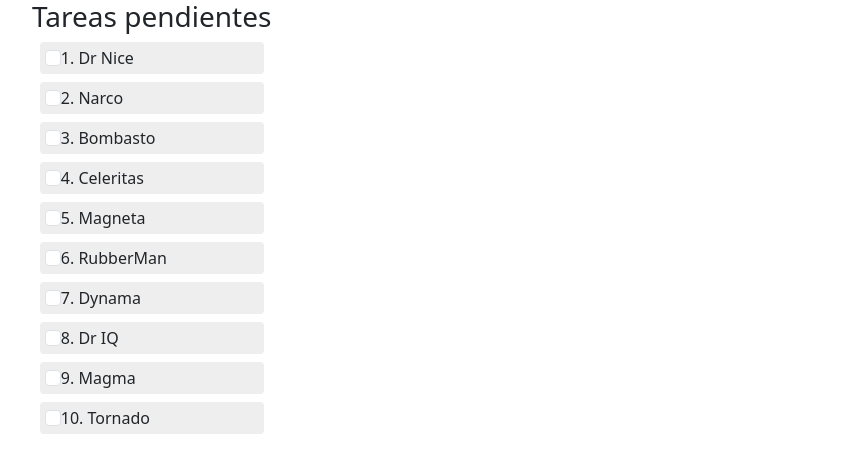
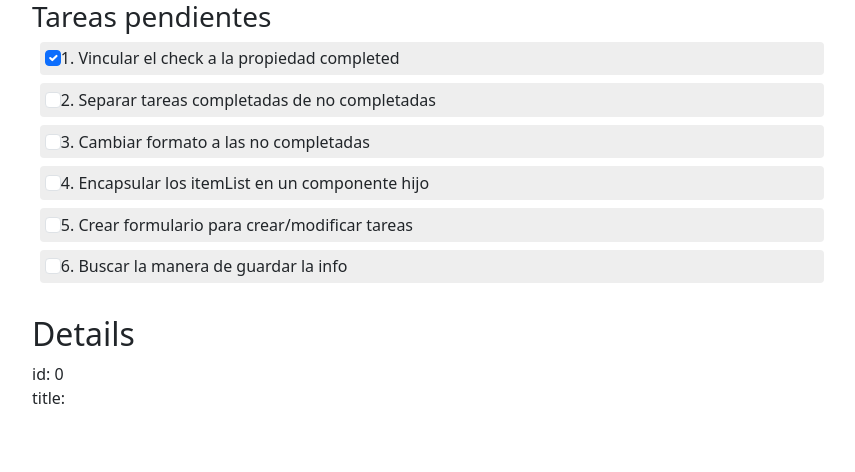
Before and after one commit to AlmaOrco/AlaTasking, an Angular app: page / in a window 1280 px wide. Shown: the top 472 px of the page, without its empty margins (50-905 px from the left). Built offline with nearby package versions, Linux system fonts and the light colour scheme.

Commit message:
Vinculando el check a la propiedad completed

```diff
--- a/src/app/task-list/task-list.component.html
+++ b/src/app/task-list/task-list.component.html
@@ -1,9 +1,22 @@
 <h3>Tareas pendientes</h3>
 <ul class="tasks">
     <li *ngFor="let task of taskList" >
-        <input class="form-check-input" type="checkbox" value="" id="flexCheckDefault">
+        <input class="form-check-input" [checked]="task.completed" type="checkbox" value="" id="flexCheckDefault" (change)="onChange(task)">
         <label class="form-check-label" for="flexCheckDefault">
              {{task.id}}. {{task.title}}
         </label>
     </li>
 </ul>
+
+<div *ngIf="selectedTask">
+
+    <h2>{{selectedTask.title | uppercase}} Details</h2>
+    <div><span>id: </span>{{selectedTask.id}}</div>
+    <div>
+      <label>title:
+        <p>{{selectedTask.title}}</p>
+      </label>
+    </div>
+    <div *ngIf="selectedTask.completed">Completed</div>
+
+</div>
--- a/src/app/task-list/task-list.component.scss
+++ b/src/app/task-list/task-list.component.scss
@@ -3,7 +3,7 @@
     margin: 0 0 2em 0;
     list-style-type: none;
     padding: 0;
-    width: 15em;
+    width: 50em;
   }
   .tasks li {
     cursor: pointer;
@@ -12,7 +12,6 @@
     background-color: #EEE;
     margin: .5em;
     padding: .3em .3em;
-    height: 2em;
     border-radius: 4px;
   }
   .tasks li:hover {
--- a/src/app/task-list/task-list.component.ts
+++ b/src/app/task-list/task-list.component.ts
@@ -1,17 +1,24 @@
-import { NgFor } from '@angular/common';
-import { Component } from '@angular/core';
+import { NgFor, NgIf, UpperCasePipe } from '@angular/common';
+import { Component, NgModule } from '@angular/core';
 import { TASKS } from '../task-mock';
 import { Task } from '../task';
+import { NgModel } from '@angular/forms';
 
 @Component({
   selector: 'app-task-list',
   standalone: true,
-  imports: [NgFor],
+  imports: [NgFor, UpperCasePipe, NgIf],
   templateUrl: './task-list.component.html',
   styleUrl: './task-list.component.scss'
 })
 export class TaskListComponent {
-taskList:Task[] = TASKS;
+  taskList:Task[] = TASKS;
 
+  selectedTask:Task = {id:0, title: ""};
+
+  onChange(task: Task): void {
+    task.completed = !task.completed;
+    this.selectedTask = task;
+  }
 
 }
--- a/src/app/task-mock.ts
+++ b/src/app/task-mock.ts
@@ -1,14 +1,10 @@
 import { Task } from './task';
 
 export const TASKS: Task[] = [
-  { id: 1, title: 'Dr Nice' },
-  { id: 2, title: 'Narco' },
-  { id: 3, title: 'Bombasto' },
-  { id: 4, title: 'Celeritas' },
-  { id: 5, title: 'Magneta' },
-  { id: 6, title: 'RubberMan' },
-  { id: 7, title: 'Dynama' },
-  { id: 8, title: 'Dr IQ' },
-  { id: 9, title: 'Magma' },
-  { id: 10, title: 'Tornado' }
+  { id: 1, title: 'Vincular el check a la propiedad completed', completed: true },
+  { id: 2, title: 'Separar tareas completadas de no completadas' },
+  { id: 3, title: 'Cambiar formato a las no completadas' },
+  { id: 4, title: 'Encapsular los itemList en un componente hijo' },
+  { id: 5, title: 'Crear formulario para crear/modificar tareas' },
+  { id: 6, title: 'Buscar la manera de guardar la info' }
 ];
```
